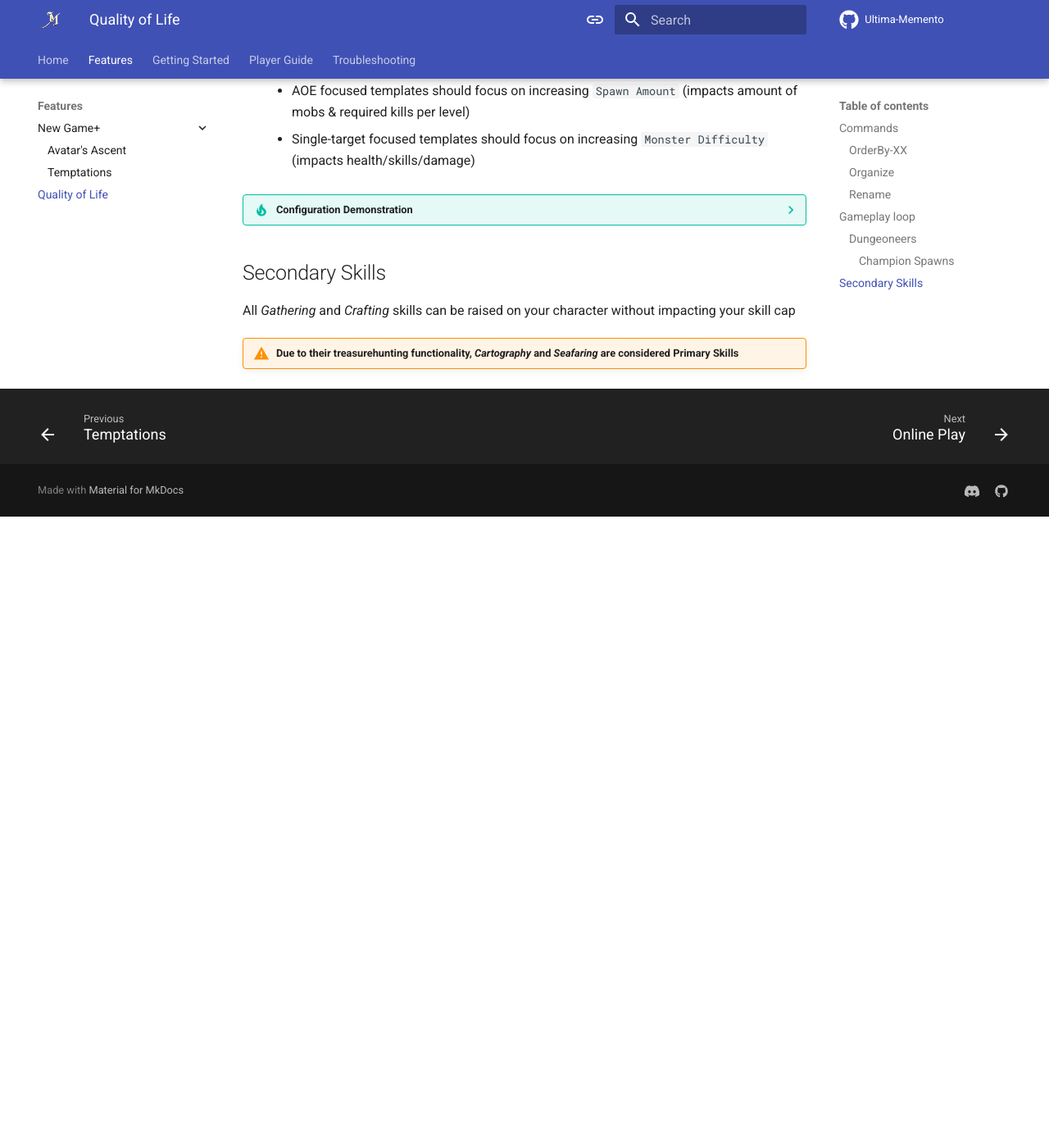
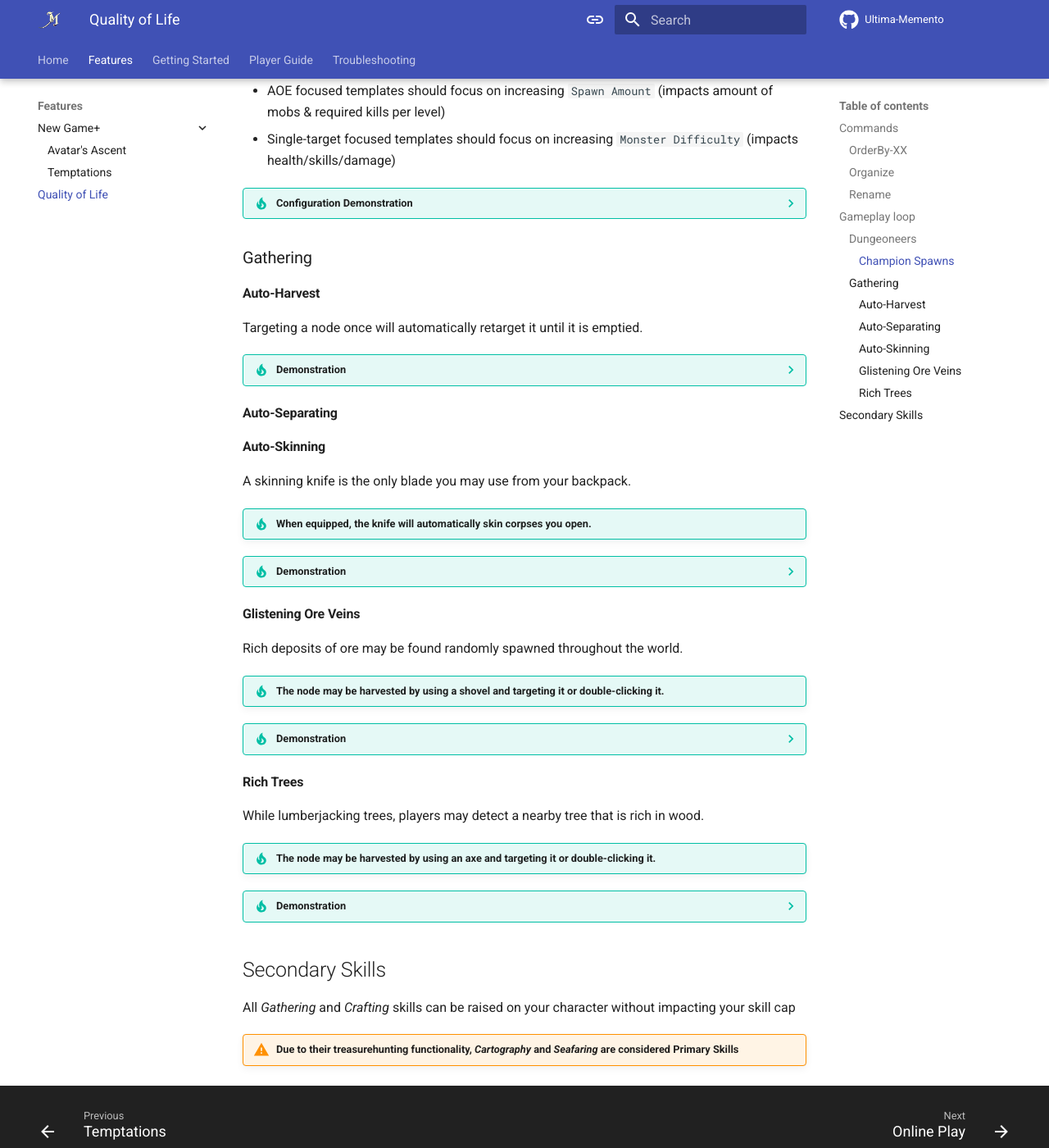
Before and after one commit to Jascen/Memento-Site, an MkDocs documentation site: the page built from docs/features/quality-of-life.md, in a window 1280 px wide and 1400 px high, scrolled down 1555 px. Shown: the whole window at 82% size. Built offline with MkDocs 1.6.1 and Material for MkDocs 9.7.7, drawn with Linux system fonts in a browser that asks for light colours; comment, search, counter and statistics services are not loaded; before the commit the page ends 2185 px from its top, so only the background shows below that.

Commit message:
- Add details about Gathering QOL - Remove indent for Champ Spawns

```diff
--- a/docs/features/quality-of-life.md
+++ b/docs/features/quality-of-life.md
@@ -38,12 +38,44 @@
 #### Champion Spawns
 - Configurable difficulty champion spawns allow a sense of progression and challenge
 	- Rewards increase as you increase `Spawn Amount` and `Monster Difficulty`
-	- All kinds of players can enjoy this content (Casual players, group play, or challenging solo play)
-	- AOE focused templates should focus on increasing `Spawn Amount` (impacts amount of mobs & required kills per level)
-	- Single-target focused templates should focus on increasing `Monster Difficulty` (impacts health/skills/damage)
+- All kinds of players can enjoy this content (Casual players, group play, or challenging solo play)
+- AOE focused templates should focus on increasing `Spawn Amount` (impacts amount of mobs & required kills per level)
+- Single-target focused templates should focus on increasing `Monster Difficulty` (impacts health/skills/damage)
 
 ??? tip "Configuration Demonstration"
 	![Champion spawns configuration](../assets/gifs/demo-champion-spawn.gif)
+
+### Gathering
+#### Auto-Harvest
+Targeting a node once will automatically retarget it until it is emptied.
+??? tip "Demonstration"
+	![Target once to empty nodes](../assets/gifs/demo-auto-harvest.gif)
+
+#### Auto-Separating
+
+#### Auto-Skinning
+A skinning knife is the only blade you may use from your backpack.
+
+!!! tip "When equipped, the knife will automatically skin corpses you open."
+
+??? tip "Demonstration"
+	![Skinning knife on paperdoll auto skins corpses on open](../assets/gifs/demo-auto-skinning.gif)
+
+#### Glistening Ore Veins
+Rich deposits of ore may be found randomly spawned throughout the world.
+
+!!! tip "The node may be harvested by using a shovel and targeting it or double-clicking it."
+
+??? tip "Demonstration"
+	![Harvest a glistening ore vein](../assets/gifs/demo-glistening-ore.gif)
+
+#### Rich Trees
+While lumberjacking trees, players may detect a nearby tree that is rich in wood.
+
+!!! tip "The node may be harvested by using an axe and targeting it or double-clicking it."
+
+??? tip "Demonstration"
+	![Harvest a tree sparkle](../assets/gifs/demo-rich-trees.gif)
 
 ## Secondary Skills
 All *Gathering* and *Crafting* skills can be raised on your character without impacting your skill cap
```
Also changed, not shown: docs/assets/gifs/demo-auto-harvest.gif (added), docs/assets/gifs/demo-auto-skinning.gif (added), docs/assets/gifs/demo-glistening-ore.gif (added), docs/assets/gifs/demo-rich-trees.gif (added).
